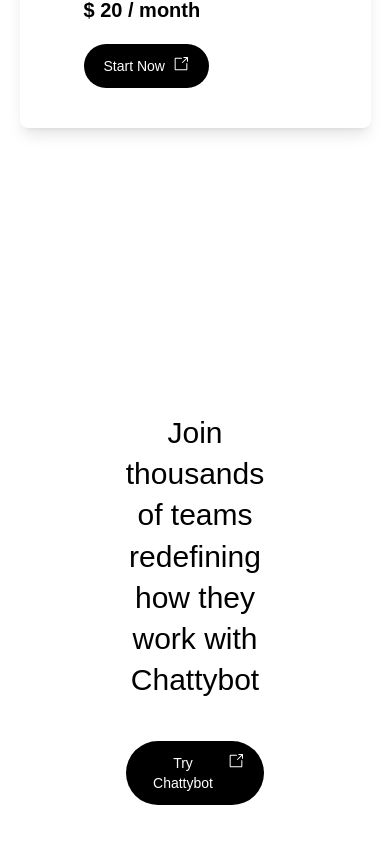
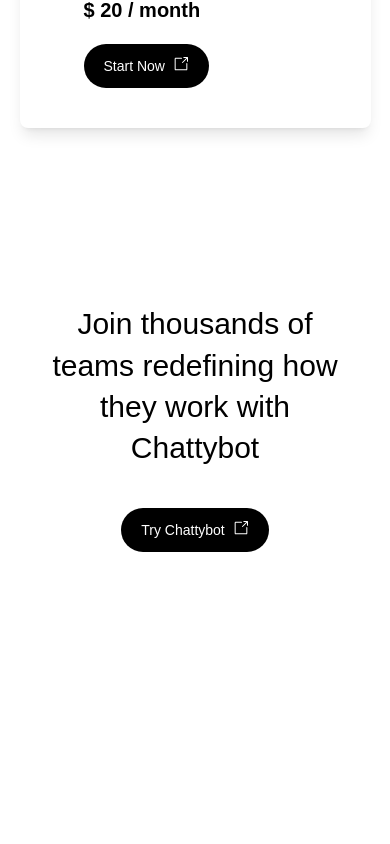
Before and after one commit to anasyakubu/ai3.0, a React (Vite) app: page / in a window 390 px wide. Shown: the part 4807-5651 px from the top of the page. After the commit the page ends 5475 px from the top, so only its background shows below. Built offline with nearby package versions, Linux system fonts and the light colour scheme.

Commit message:
make the join responsive

```diff
--- a/src/components/JoinCard.tsx
+++ b/src/components/JoinCard.tsx
@@ -3,7 +3,7 @@ import PrimaryBtn from "./primaryBtn";
 
 const JoinCard = () => {
   return (
-    <div className="JoinCard bg-white rounded-xl text-black p-10 py-24 flex justify-center text-center">
+    <div className="JoinCard bg-white rounded-xl text-black p-5 py-24 flex justify-center text-center">
       <div className="">
         <h1 className="text-3xl leading-snug max-w-3xl mx-auto">
           Join thousands of teams redefining how they work with Chattybot
--- a/src/sections/Join/Join.scss
+++ b/src/sections/Join/Join.scss
@@ -0,0 +1,7 @@
+@media (max-width: 600px) {
+  .Join {
+    .p-32 {
+      padding: 5%;
+    }
+  }
+}
```
